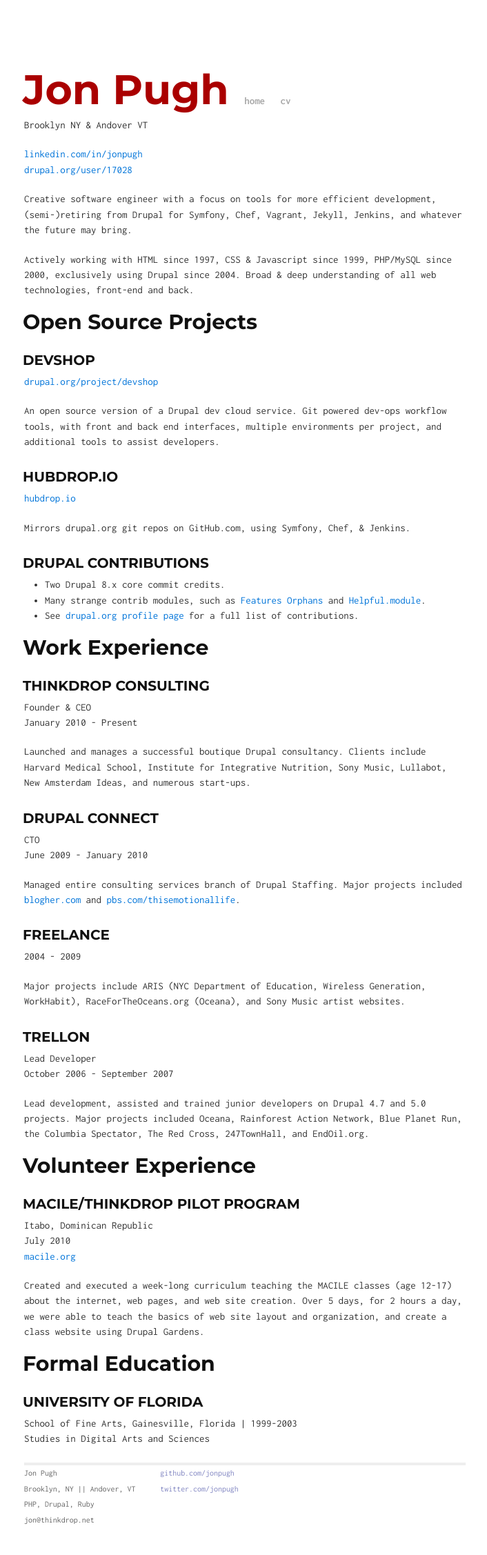
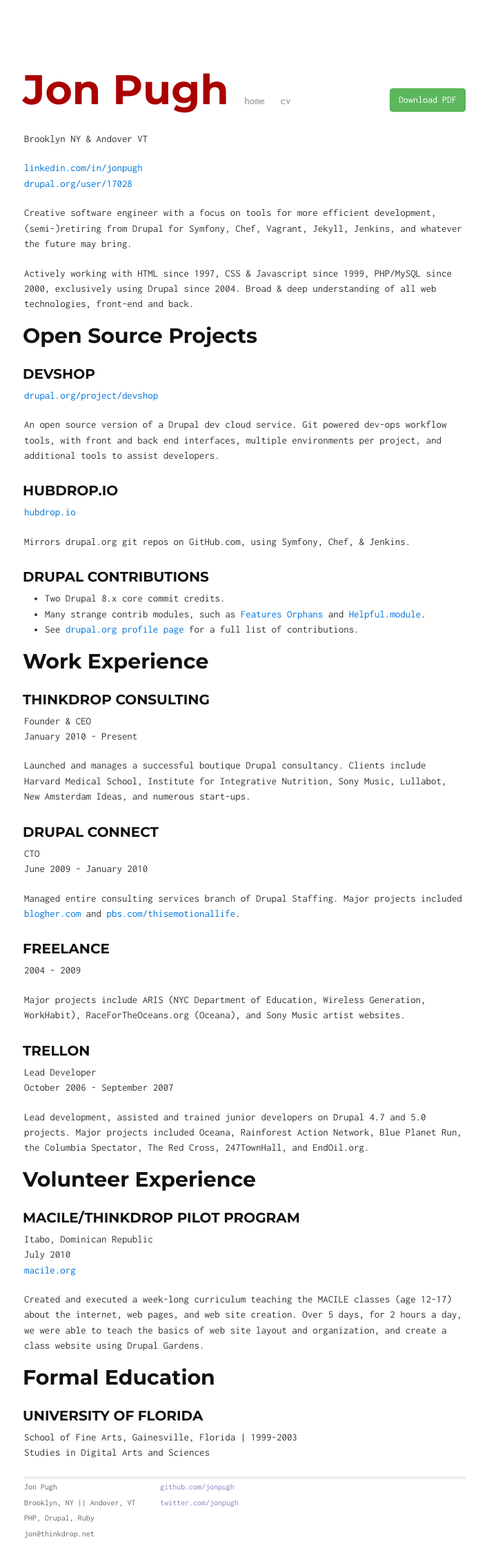
Before and after one commit to jonpugh/jonpugh.github.io, a Jekyll site: the page built from cv/index.md, in a window 1280 px wide. Shown: the whole page at 69% size, without its empty margins (285-991 px from the left). Built offline with Jekyll 4.4.1, drawn with Linux system fonts in a browser that asks for light colours; Markdown is read by kramdown in place of the engine named in the settings.

Commit message:
adding download link.

```diff
--- a/css/main.css
+++ b/css/main.css
@@ -41,6 +41,7 @@
   line-height: 1.5em;
   max-width: 50%;
   min-width: 35em;
+  position: relative;
 }
 
 .header a {
@@ -137,3 +138,30 @@
 .post pre.terminal code {
   background-color: #333;
 }
+
+a.download {
+  position: absolute;
+  right: 0px;
+  top: 2em;
+
+  display: inline-block;
+  margin-bottom: 0;
+  font-weight: 400;
+  text-align: center;
+  vertical-align: middle;
+  cursor: pointer;
+  background-image: none;
+  border: 1px solid transparent;
+  white-space: nowrap;
+  padding: 6px 12px;
+  font-size: 14px;
+  line-height: 1.42857143;
+  border-radius: 4px;
+  -webkit-user-select: none;
+  -moz-user-select: none;
+  -ms-user-select: none;
+  user-select: none;
+  color: #fff;
+  background-color: #5cb85c;
+  border-color: #4cae4c;
+}
--- a/cv/index.md
+++ b/cv/index.md
@@ -1,6 +1,8 @@
 ---
 layout: default
 ---
+
+<a class='download' href='/jonpugh.cv.pdf'>Download PDF</a>
 
 Brooklyn NY & Andover VT
 
```
